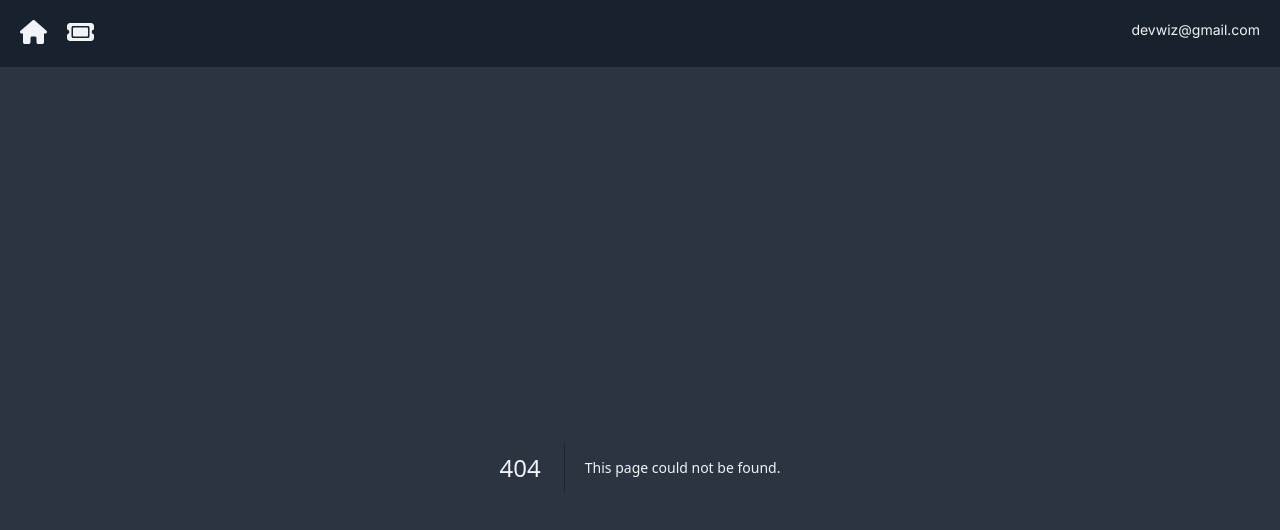
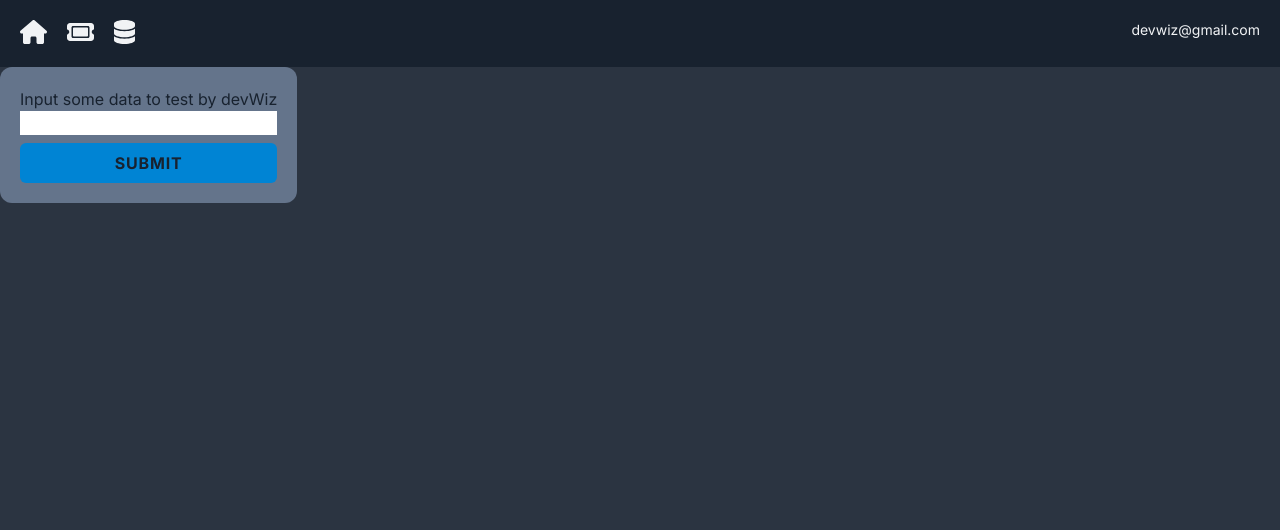
Before and after one commit to mdabdulaziztanvir/ticketingApp, a Next.js app: page /testdata in a window 1280 px wide. Before the commit this address had no page. Shown: the top 530 px of the page. Built offline with nearby package versions, Linux system fonts and the light colour scheme.

Commit message:
I have made my own testdata form that can send data to database

```diff
--- a/app/(components)/Nav.jsx
+++ b/app/(components)/Nav.jsx
@@ -1,4 +1,8 @@
-import { faHome, faTicket } from "@fortawesome/free-solid-svg-icons";
+import {
+  faDatabase,
+  faHome,
+  faTicket,
+} from "@fortawesome/free-solid-svg-icons";
 import { FontAwesomeIcon } from "@fortawesome/react-fontawesome";
 import Link from "next/link";
 import React from "react";
@@ -13,6 +17,9 @@ const Nav = () => {
         <Link href="/ticketpage/new-ticket">
           <FontAwesomeIcon icon={faTicket} className="icon" />
         </Link>
+        <Link href="/testdata">
+          <FontAwesomeIcon icon={faDatabase} className="icon" />
+        </Link>
       </div>
       <div className="text-default-text">
         <p>devwiz@gmail.com</p>
--- /dev/null
+++ b/app/(components)/TestData.jsx
@@ -0,0 +1,54 @@
+"use client";
+import React, { useState } from "react";
+import { useRouter } from "next/navigation";
+
+const TestData = () => {
+  const router = useRouter();
+  // default value need to  assign here
+  const [testData, setTestdata] = useState("");
+  const handleChange = (e) => {
+    const value = e.target.value;
+    const name = e.target.name;
+    setTestdata((d) => ({
+      ...d,
+      [name]: value,
+    }));
+  };
+  const handleSubmit = async (e) => {
+    e.preventDefault();
+    const res = await fetch("api/TestDatas", {
+      method: "POST",
+      body: JSON.stringify({
+        testData,
+      }),
+      "content-type": "application/json",
+    });
+    if (!res.ok) {
+      throw new Error("faild to send data to database");
+    }
+    router.refresh();
+    router.push("/");
+  };
+  return (
+    <div className="text-nav flex ">
+      <form
+        className="flex flex-col bg-slate-500 p-5 rounded-xl"
+        method="POST"
+        onSubmit={handleSubmit}
+      >
+        <label> Input some data to test by devWiz</label>
+        <input
+          type="text"
+          name="title"
+          id="title"
+          onChange={handleChange}
+          value={testData.title}
+          required={true}
+        />
+        <input type="submit" className="btn mt-2" />
+      </form>
+    </div>
+  );
+};
+
+export default TestData;
--- a/app/(components)/TicketForm.jsx
+++ b/app/(components)/TicketForm.jsx
@@ -4,6 +4,7 @@ import React, { useState } from "react";
 
 const TicketForm = () => {
   const router = useRouter();
+  // these are default value
   const startingTicketData = {
     title: "",
     description: "",
@@ -23,7 +24,7 @@ const TicketForm = () => {
       [name]: value,
     }));
   };
-
+// main function to send data to database
   const handleSubmit = async (e) => {
     e.preventDefault();
     const res = await fetch("/api/Tickets", {
--- /dev/null
+++ b/app/(models)/testdata.js
@@ -0,0 +1,18 @@
+import mongoose, { Schema } from "mongoose";
+
+mongoose.connect(process.env.MONGODB_URI);
+
+mongoose.promise = global.promise;
+
+const testDataSchema = new Schema(
+  {
+    title: String,
+  },
+  {
+    timestamps: true,
+  }
+);
+
+const TestData = mongoose.models.TestData || mongoose.model("TestData", testDataSchema)
+
+export default TestData;
--- /dev/null
+++ b/app/api/TestDatas/route.js
@@ -0,0 +1,14 @@
+import TestData from "@/app/(models)/testdata";
+import { NextResponse } from "next/server";
+
+export async function POST(req){
+    try {
+        const body = await req.json()
+        const allData  =body.testData;
+        await TestData.create(allData)
+
+        return NextResponse.json({message: "all data created successfully"},{status: 201})
+    } catch (error) {
+        return NextResponse.json({message: "Error", error},{status: 500})
+    }
+}
--- a/app/api/Tickets/route.js
+++ b/app/api/Tickets/route.js
@@ -2,7 +2,7 @@ import Ticket from "../../(models)/ticket";
 import { NextResponse } from "next/server";
 
 export async function POST(req) {
-  console.log("post ran")
+
   try {
     const body = await req.json();
     const ticketData = body.formData;
--- /dev/null
+++ b/app/testdata/page.jsx
@@ -0,0 +1,12 @@
+import React from 'react'
+import TestData from '../(components)/TestData'
+
+const page = () => {
+  return (
+    <>
+    <TestData />
+    </>
+  )
+}
+
+export default page
```
Also changed, not shown: 1 other file (tests, documents, lock files or other folders).
